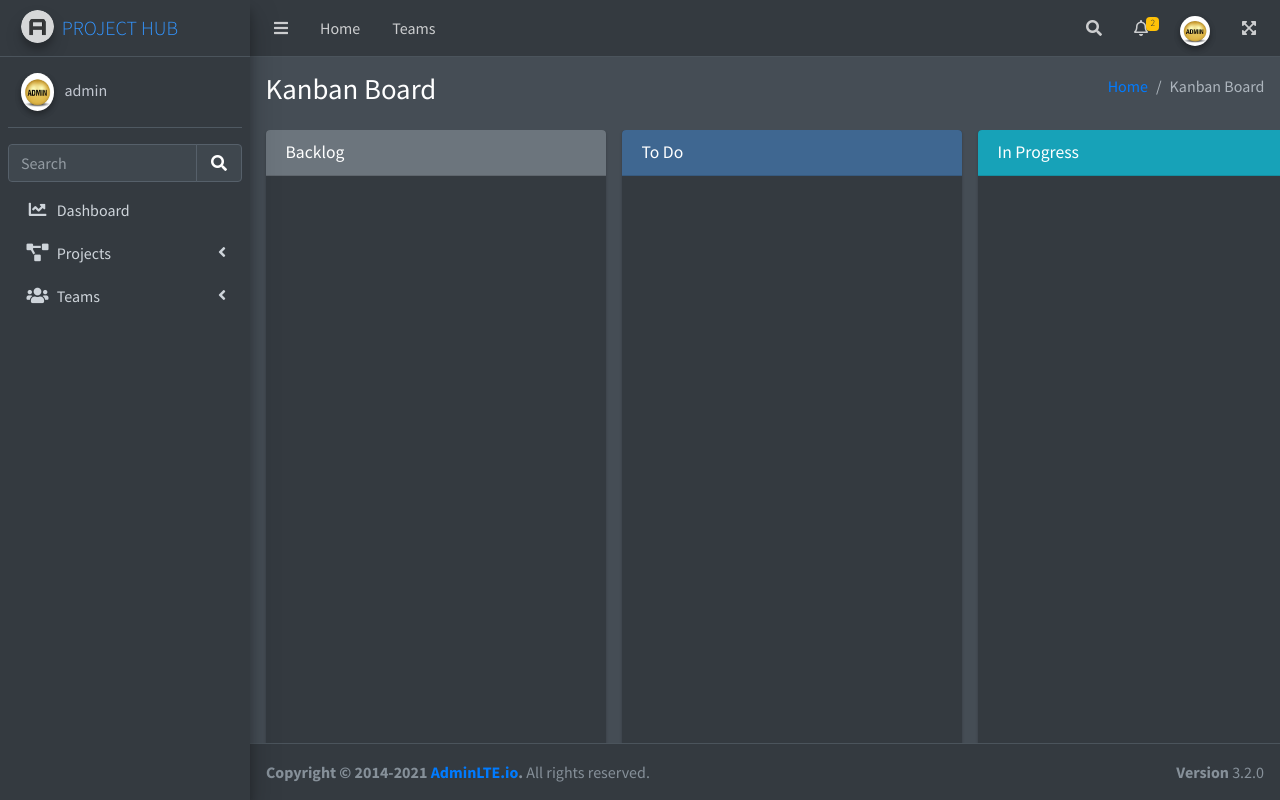
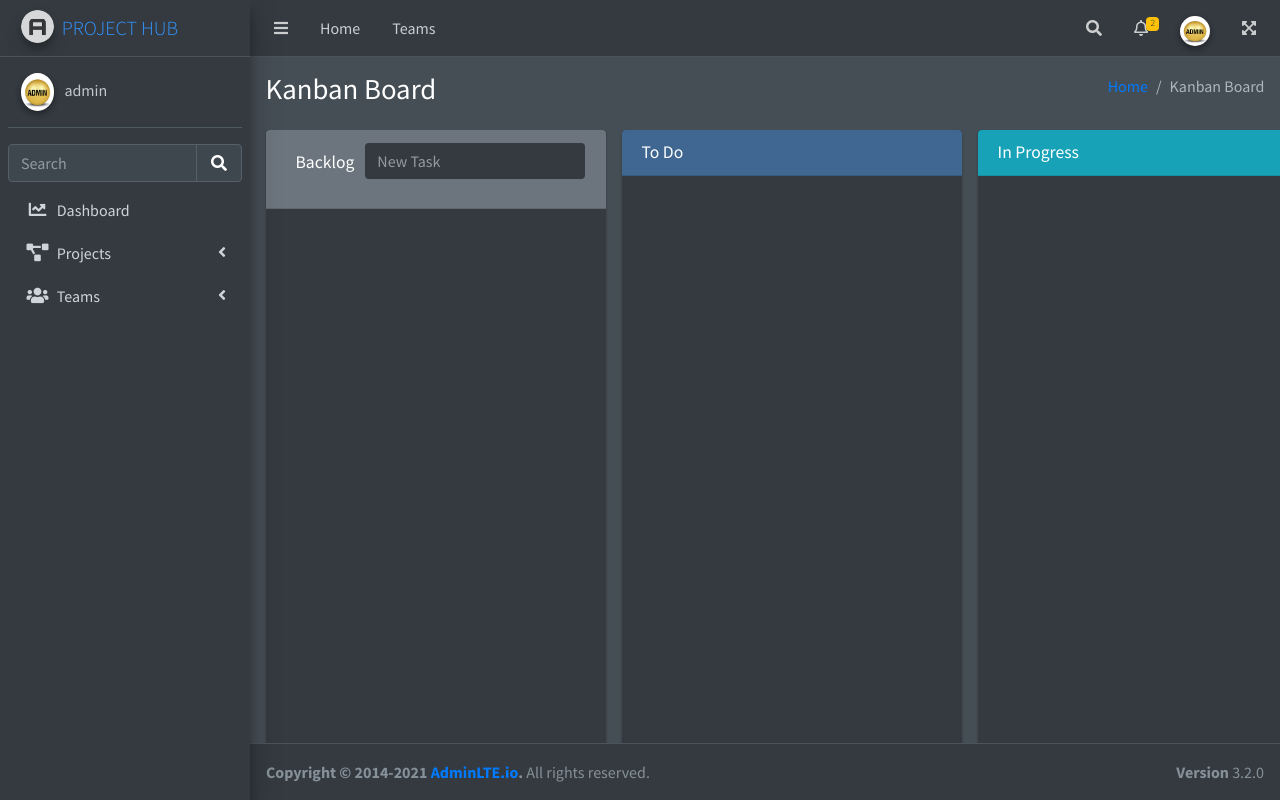
Before and after one commit to ajayakumar4741/project-management-system, a Django app: page /projects/9/kanban-board in a window 1280 px wide. Run offline with Django 5.2, Linux system fonts and the light colour scheme; a user stored in the database is signed in; data comes from the database, SQL or seed files in the repository; both versions use the stored data as it was after the commit; parts of the project's set-up code (start-up, migrations or seed data) failed here and were passed over; some libraries are stand-ins or nearby versions.

Commit message:
added js

```diff
--- a/project_app/templates/projects/kanban-board.html
+++ b/project_app/templates/projects/kanban-board.html
@@ -8,23 +8,35 @@
     .task-card{
         cursor:grab;
     }
+    .form-group{
+      display: flex;
+    }
+    #backlog h3{
+      margin: 10px;
+    }
   </style>
   {% endblock %}
 {% block content %}
 <div class="container-fluid h-100">
-        <div class="card card-row card-secondary board-column">
+        <div class="card card-row card-secondary board-column" id="backlog">
           <div class="card-header">
             <h3 class="card-title">
               Backlog
             </h3>
+            <form action="{% url 'tasks:create_task_ajax' %}" id="create-task-form" data-project-id="{{project.id}}" method="post">
+             {% csrf_token %}
+              <div class="form-group">
+                <input type="text" id="task-name" name="project_name" class="form-control task-input" placeholder="New Task">
+              </div>
+            </form>
           </div>
           <div class="card-body task-list">
             {% for task in backlog_tasks %}
-            <div class="card card-info card-outline task-card" data-task-id="{{task.id}}">
+            <div class="card card-secondary card-outline task-card" data-task-id="{{task.id}}">
               <div class="card-header">
                 <h5 class="card-title">{{task.name}}</h5>
                 <div class="card-tools">
-                  <a href="#" class="btn btn-tool btn-link">#{{forloop.counter}}</a>
+                  <a href="#" class="btn btn-tool btn-link task-counter"></a>
                   <a href="#" class="btn btn-tool">
                     <i class="fas fa-pen"></i>
                   </a>
@@ -35,7 +47,7 @@
             {% endfor %}
           </div>
         </div>
-        <div class="card card-row card-primary board-column">
+        <div class="card card-row card-primary board-column" id="to-do">
           <div class="card-header">
             <h3 class="card-title">
               To Do
@@ -57,7 +69,7 @@
             {% endfor %}
           </div>
         </div>
-        <div class="card card-row card-default board-column">
+        <div class="card card-row card-default board-column" id="in-progress">
           <div class="card-header bg-info">
             <h3 class="card-title">
               In Progress
@@ -65,7 +77,7 @@
           </div>
           <div class="card-body task-list">
             {% for task in inprogress_tasks %}
-            <div class="card card-light card-outline task-card" data-task-id="{{task.id}}">
+            <div class="card card-primary card-outline task-card" data-task-id="{{task.id}}">
               <div class="card-header">
                 <h5 class="card-title">{{task.name}}</h5>
                 <div class="card-tools">
@@ -84,7 +96,7 @@
             {% endfor %}
           </div>
         </div>
-        <div class="card card-row card-success board-column">
+        <div class="card card-row card-success board-column" id="completed">
           <div class="card-header">
             <h3 class="card-title">
               Done
@@ -92,7 +104,7 @@
           </div>
           <div class="card-body task-list">
             {% for task in completed_tasks %}
-            <div class="card card-primary card-outline task-card" data-task-id="{{task.id}}">
+            <div class="card card-success card-outline task-card" data-task-id="{{task.id}}">
               <div class="card-header">
                 <h5 class="card-title">{{task.name}}</h5>
                 <div class="card-tools">
@@ -129,11 +141,129 @@
                 column.addEventListener('drop',(e)=>{
                     const taskId = e.dataTransfer.getData('text/plain');
                     const taskCard = document.querySelector(`[data-task-id="${taskId}"]`)
-
+                    //get new status
+                    const newStatus = column.id.replace('-', ' ');
+                    // move the task card to new column
                     column.querySelector('.task-list').prepend(taskCard)
+                    // update the class or column based on color
+                    taskCard.classList.remove('card-success','card-primary','card-default','card-secondary','card-light')
+                    if(column.id === 'backlog'){
+                      taskCard.classList.add('card-secondary')
+                    }else if(column.id === 'to-do'){
+                      taskCard.classList.add('card-primary')
+                    }else if(column.id === 'in-progress'){
+                      taskCard.classList.add('card-primary')
+                    }else if(column.id === 'completed'){
+                      taskCard.classList.add('card-success')
+                    }
+                    // send ajax request to update task status
+                    updateTaskStatus(taskId,newStatus)
                 })
             })
         })
+        // update status ajax
+        function updateTaskStatus(taskId,newStatus){
+          fetch(`/tasks/update_task_status_ajax/${taskId}/`,{
+            method: 'POST',
+            headers: {
+              'Content-Type': 'application/json',
+              'X-CSRFToken': '{{ csrf_token }}'
+            },
+            body: JSON.stringify({status: newStatus}),
+          })
+          .then(response=>response.json())
+          .then(data=>{
+            if(data.success){
+              console.log('Task updated')
+            }else{
+              console.error('Updating failed')
+            }
+          });
+        }
+        // submit form
+        const taskForm = document.getElementById('create-task-form');
+        const taskInput = document.getElementById('task-name');
+        const projectId = taskForm.getAttribute('data-project-id');
+        // get backlog
+        const BacklogColumn = document.getElementById('backlog')
+
+        if(taskForm && taskInput && projectId){
+          taskInput.addEventListener('keydown', function (event){
+            if (event.key === 'Enter'){
+              event.preventDefault()
+              const taskName = taskInput.value.trim();
+              if (taskName){
+                const formData = new FormData(taskForm)
+                formData.append('name',taskName)
+                formData.append('project_id',projectId)
+
+                fetch(taskForm.action,{
+                  method: taskForm.method,
+                  body: formData,
+                  headers:{
+                    'X-CSRFToken': document.querySelector('[name=csrfmiddlewaretoken]').value,
+                    'X-Requested-With': 'XMLHttpRequest'
+                  }
+                })
+                .then(response => response.json())
+                .then(data => {
+                  if(data.success){
+                    console.log("Success",data.task_id)
+                    taskInput.value = '';
+                    // add task to column without refresh
+                    const newTaskCard = document.createElement('div')
+                    newTaskCard.classList.add('card', 'card-secondary', 'card-outline', 'task-card');
+                    newTaskCard.setAttribute('data-task-id',data.task_id)
+                    newTaskCard.draggable = true
+                    // add task content
+                    newTaskCard.innerHTML = `
+                    <div class="card-header">
+                <h5 class="card-title">${taskName}</h5>
+                <div class="card-tools">
+                  <a href="#" class="btn btn-tool btn-link task-counter"></a>
+                  <a href="#" class="btn btn-tool">
+                    <i class="fas fa-pen"></i>
+                  </a>
+                </div>
+              </div>
+                    `;
+                    // append the newly created task to the column
+                    const backlogTaskList = BacklogColumn.querySelector('.task-list')
+                    backlogTaskList.prepend(newTaskCard)
+                    // updating counter refresh
+                    updateTaskCounter()
+                    // addeventlistner for drag and drop
+                    newTaskCard.addEventListener('dragstart',(e)=>{
+                      e.dataTransfer.setData('text/plain',newTaskCard.dataset.taskId)
+
+                    })
+                  }else{
+                    console.error('Error: ',data.error)
+                  }
+                })
+                .catch(error => {
+                  console.log("Error creating task: ",error)
+                })
+              }else{
+                console.log("Task empty")
+              }
+            }
+          })
+        }else{
+          console.log("Project id, form, input not present")
+        }
+        // update counter
+        function updateTaskCounter(){
+          const taskCards = BacklogColumn.querySelectorAll('.task-card')
+          taskCards.forEach((card,index)=>{
+            const taskCounter = card.querySelector('.task-counter')
+            if(taskCounter){
+              taskCounter.textContent = `#${index+1}`
+            }
+          })
+        }
+        //calling update task counter on page load
+        updateTaskCounter();
     })
 </script>
 {% endblock %}
--- a/project_management/urls.py
+++ b/project_management/urls.py
@@ -23,6 +23,7 @@ urlpatterns = [
     path('admin/', admin.site.urls),
     path('', include('accounts.urls', namespace='accounts')),
     path('projects/', include('project_app.urls', namespace='projects')),
+    path('tasks/', include('tasks.urls', namespace='tasks')),
     path('notifications/', include('notifications.urls', namespace='notifications')),
     path('accounts/', include('django.contrib.auth.urls'))
 ] + static(settings.MEDIA_URL,document_root=settings.MEDIA_ROOT)
--- a/tasks/models.py
+++ b/tasks/models.py
@@ -23,7 +23,7 @@ class TaskQueryset(models.QuerySet):
         return self.filter(active=True)
 
     def upcomming(self):
-        return self.filter(due_date__gte=timezone.now())
+        return self.filter(models.Q(due_date__gte=timezone.now()) | models.Q(due_date__isnull=True))
 
 class TaskManager(models.Manager):
     def get_queryset(self):
@@ -39,8 +39,8 @@ class Task(models.Model):
     description = models.TextField()
     status = models.CharField(max_length=20, choices=STATUS_CHOICES, default='Backlog')
     priority = models.CharField(max_length=20, choices=PRIORITY_CHOICES, default='Medium')
-    start_date = models.DateField()
-    due_date = models.DateField()
+    start_date = models.DateField(null=True,blank=True)
+    due_date = models.DateField(null=True,blank=True)
     active = models.BooleanField(default=True)
     created_at = models.DateTimeField(auto_now_add=True)
     updated_at = models.DateTimeField(auto_now=True)
--- /dev/null
+++ b/tasks/urls.py
@@ -0,0 +1,9 @@
+from django.urls import path
+from .views import *
+
+app_name = 'tasks'
+
+urlpatterns = [
+    path('update_task_status_ajax/<int:task_id>/', update_task_status_ajax, name='update_task_status_ajax'),
+    path('create_task_ajax/', create_task_ajax, name='create_task_ajax'),
+]
```
Also changed, not shown: tasks/views.py (+21 -1 lines), db.sqlite3, tasks/migrations/0003_alter_task_due_date_alter_task_start_date.py (added).
